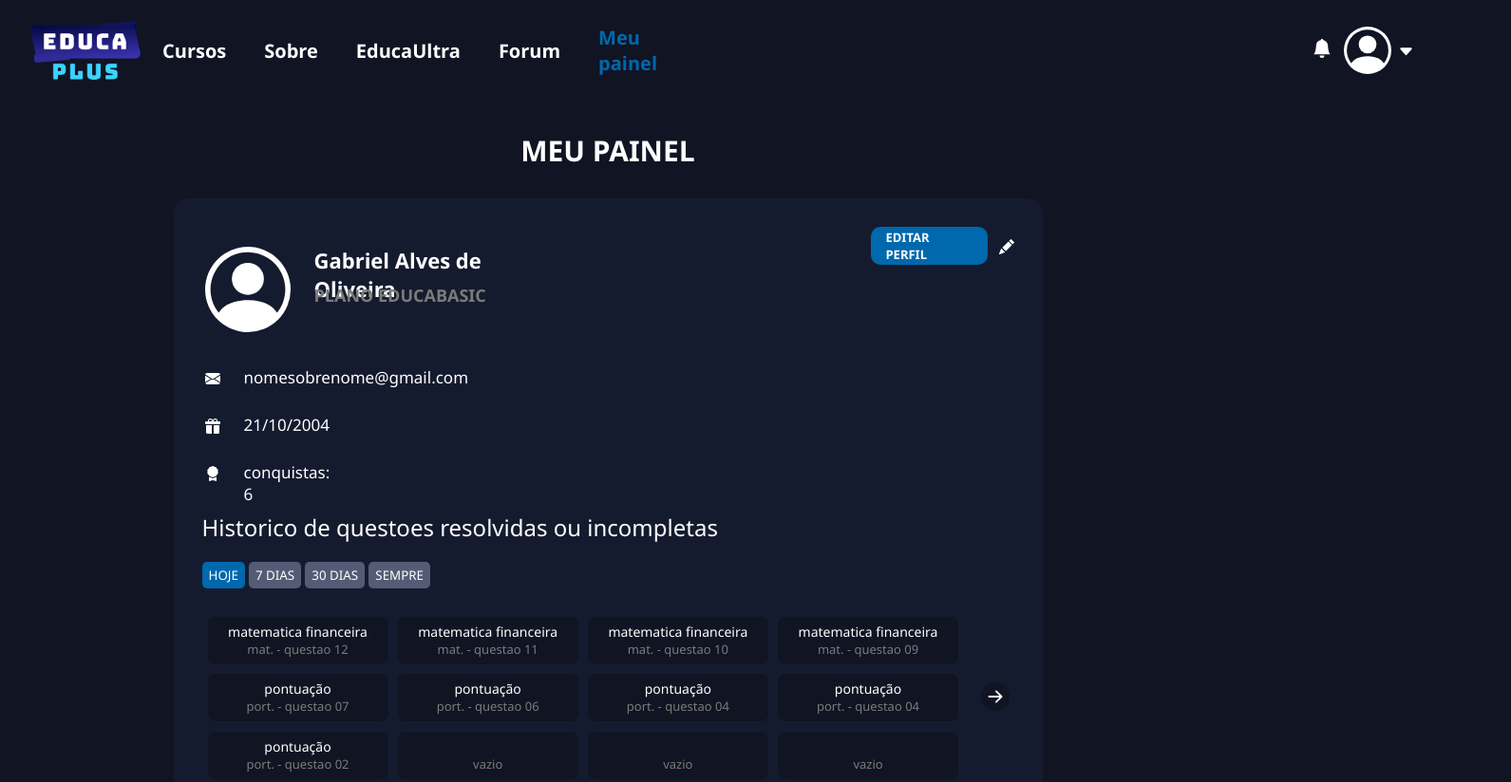
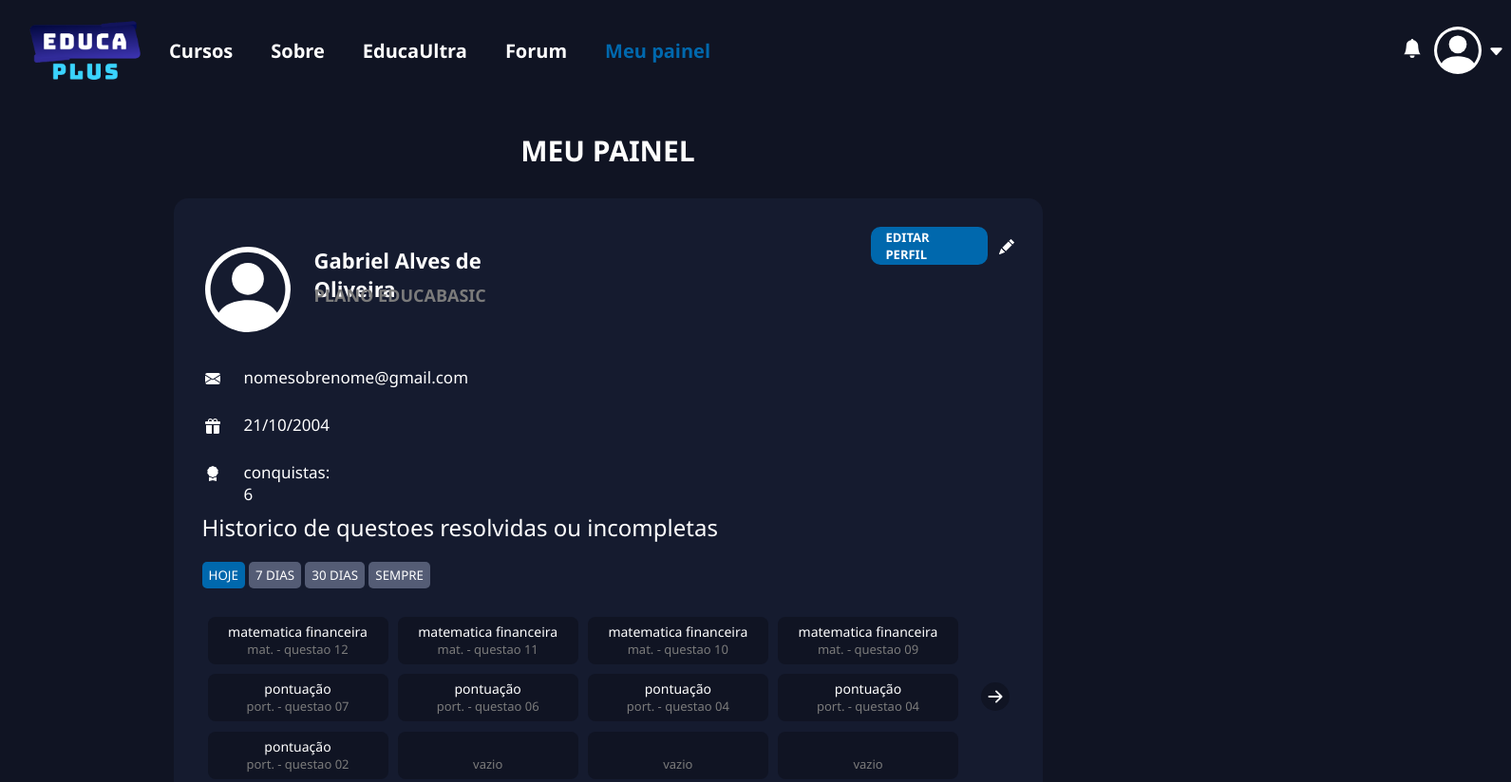
Before and after one commit to everton-freitas/projeto-ensina-mais, a plain HTML site: page meu-painel.html in a window 1280 px wide. Shown: the top 824 px of the page at 95% size, 1591 px wide, since content can reach past the window. Drawn offline with Linux system fonts and the light colour scheme.

Commit message:
update files

```diff
--- a/meu-painel.css
+++ b/meu-painel.css
@@ -25,7 +25,12 @@ header > img {
 
 }
 
-header > a {
+menu {
+    margin-left: -33px;
+    display: flex;
+}
+
+header a {
     color: white;
     text-decoration: none;
     font-size: 20px;
--- a/meu-painel.html
+++ b/meu-painel.html
@@ -5,17 +5,19 @@
     <meta name="viewport" content="width=device-width, initial-scale=1.0">
     <link rel="stylesheet" href="meu-painel.css">
     <link rel="icon" href="favicon.ico" type="image/x-icon">
-    <link rel="stylesheet" href="mq.css">
+    <link rel="stylesheet" href="mq-meu-painel.css">
     <title>Minha conta • EducaPlus</title>
 </head>
 <body>
     <header>
         <img src="logo_completa.educaplus.png" alt="logo-educa-plus">
-        <a class="navegador" href="cursos.html">Cursos</a>
-        <a class="navegador" href="sobre.html">Sobre</a>
-        <a class="navegador" href="#">EducaUltra</a>
-        <a class="navegador" href="#">Forum</a>
-        <a id="meu-painel" class="navegador" href="#">Meu painel</a>
+        <menu>
+            <a class="navegador" href="cursos.html">Cursos</a>
+            <a class="navegador" href="sobre.html">Sobre</a>
+            <a class="navegador" href="#">EducaUltra</a>
+            <a class="navegador" href="#">Forum</a>
+            <a id="meu-painel" class="navegador" href="#">Meu painel</a>
+        </menu>
         <a id="header-icon-bell" href="#"><svg xmlns="http://www.w3.org/2000/svg" width="20" height="20" fill="currentColor" class="bi bi-bell-fill" viewBox="0 0 16 16">
             <path d="M8 16a2 2 0 0 0 2-2H6a2 2 0 0 0 2 2m.995-14.901a1 1 0 1 0-1.99 0A5 5 0 0 0 3 6c0 1.098-.5 6-2 7h14c-1.5-1-2-5.902-2-7 0-2.42-1.72-4.44-4.005-4.901"/>
           </svg></a>
--- /dev/null
+++ b/mq-meu-painel.css
@@ -0,0 +1,23 @@
+@charset "UTF-8";
+
+    /* Typical Device Breakpoints
+    Pequenas telas: 0 ate 600px
+    Celular: 600px ate 768px
+    Tablet: 768px ate 992px
+    Desktop: 992px ate 1200px
+    TV: acima de 1200px
+    */
+
+@media screen and (max-width: 600px){
+
+    menu {
+        display: none;
+    }
+
+
+
+}
+
+@media screen and (min-width: 600px) and (max-width: 1200px) {
+
+}
```
Also changed, not shown: index.html (+1 -1 lines), mq-login.css (renamed from mq.css).
